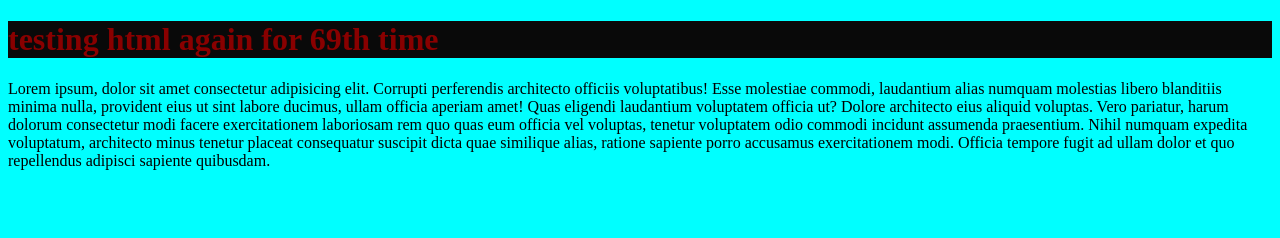
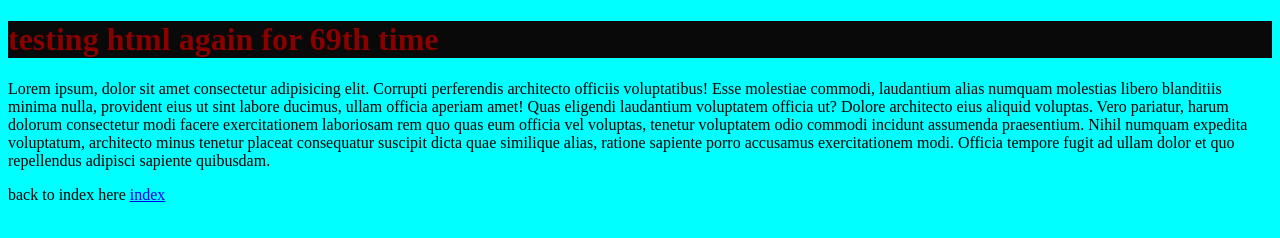
Before and after one commit to ptkakaeitoe/intangibility, a plain HTML site: page hello.html in a window 1280 px wide. Drawn offline with Linux system fonts and the light colour scheme.

Commit message:
add index plus link

```diff
--- a/hello.html
+++ b/hello.html
@@ -23,5 +23,6 @@
       exercitationem modi. Officia tempore fugit ad ullam dolor et quo
       repellendus adipisci sapiente quibusdam.
     </p>
+    <p>back to index here <a href="index.html">index</a></p>
   </body>
 </html>
```
